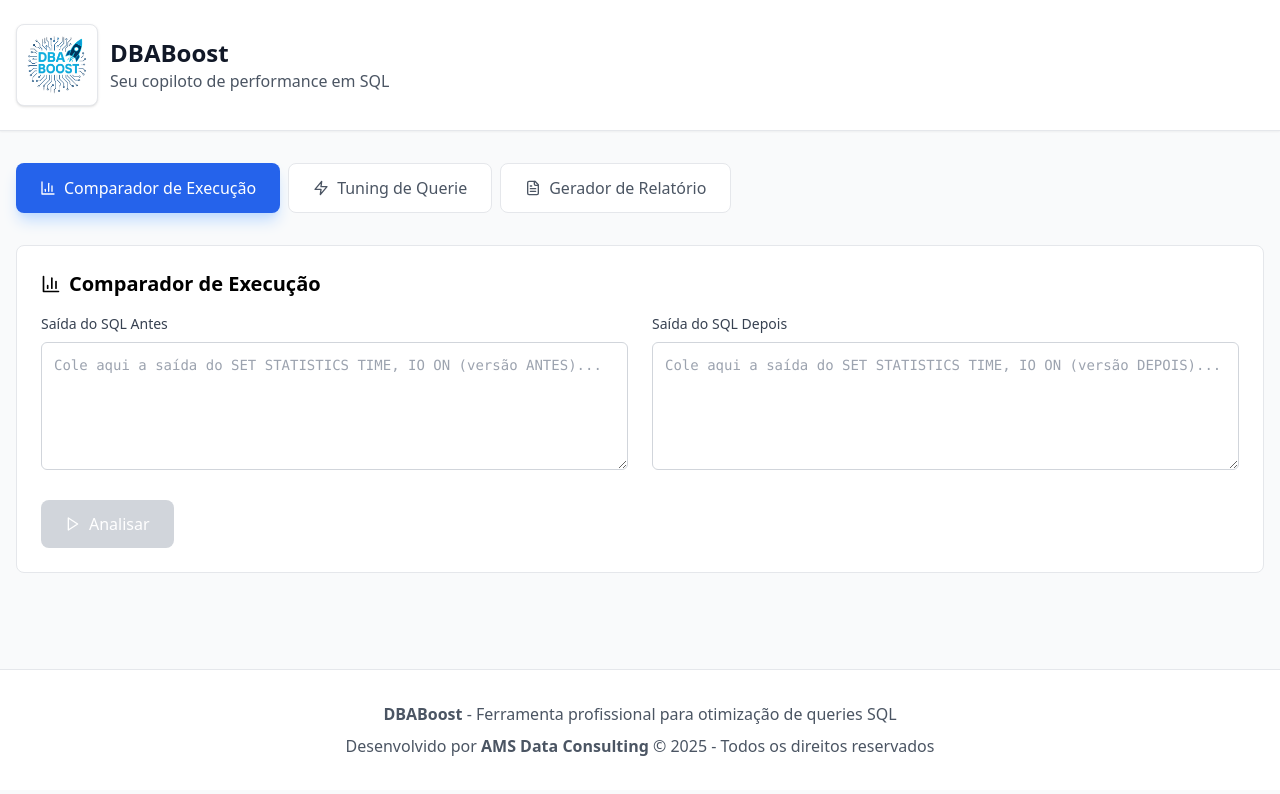
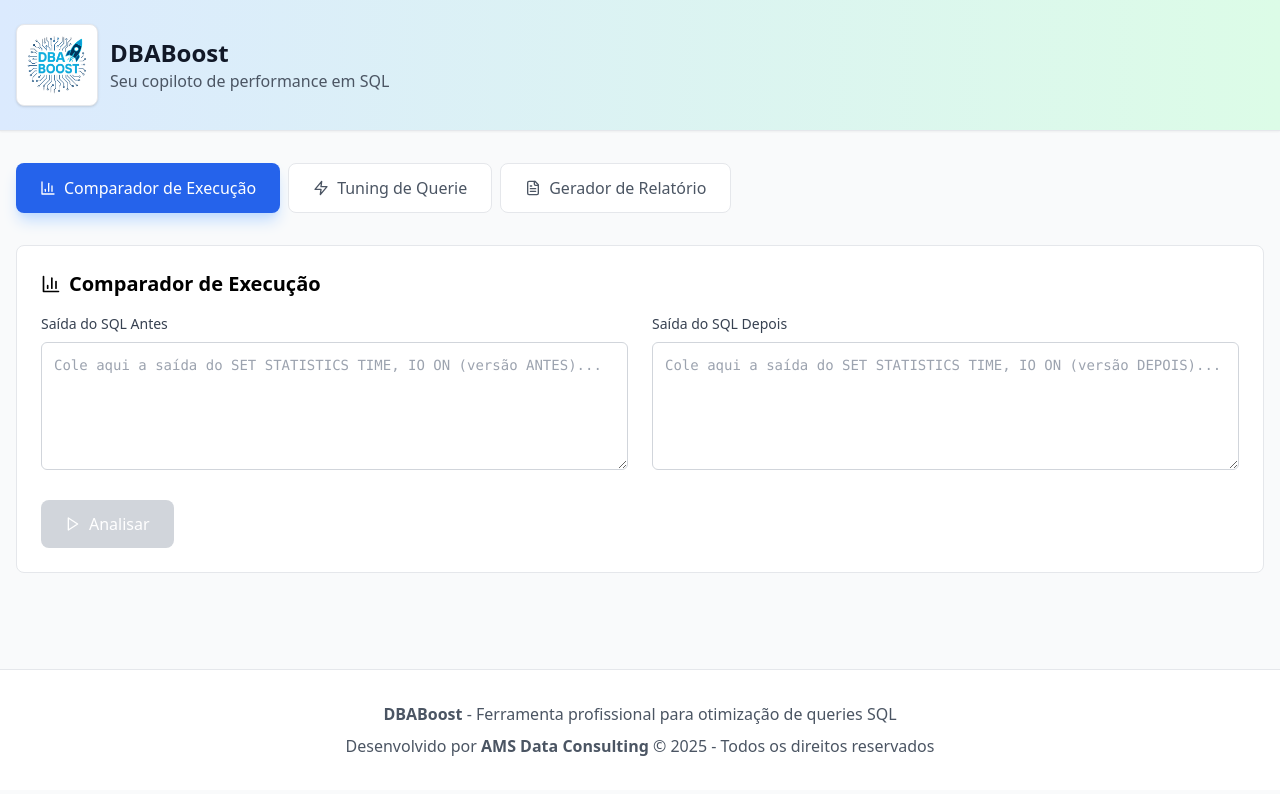
Before and after one commit to dremirian/DBABoost, a React (Vite) app: page / in a window 1280 px wide. Shown: the top 794 px of the page. Built offline with nearby package versions, Linux system fonts and the light colour scheme.

Commit message:
Updated App.tsx

```diff
--- a/src/App.tsx
+++ b/src/App.tsx
@@ -26,8 +26,8 @@ function App() {
 
   return (
     <div className="min-h-screen bg-gray-50">
-      {/* Header */}
-      <div className="bg-white shadow-sm border-b">
+       {/* Header com gradiente azul e verde bem clarinho */}
+    <div className="bg-gradient-to-r from-blue-100 to-green-100 shadow-sm border-b">
         <div className="max-w-7xl mx-auto px-4 py-6">
           <div className="flex items-center gap-3">
              <div className="bg-white p-2 rounded-lg shadow border border-gray-200">
```
